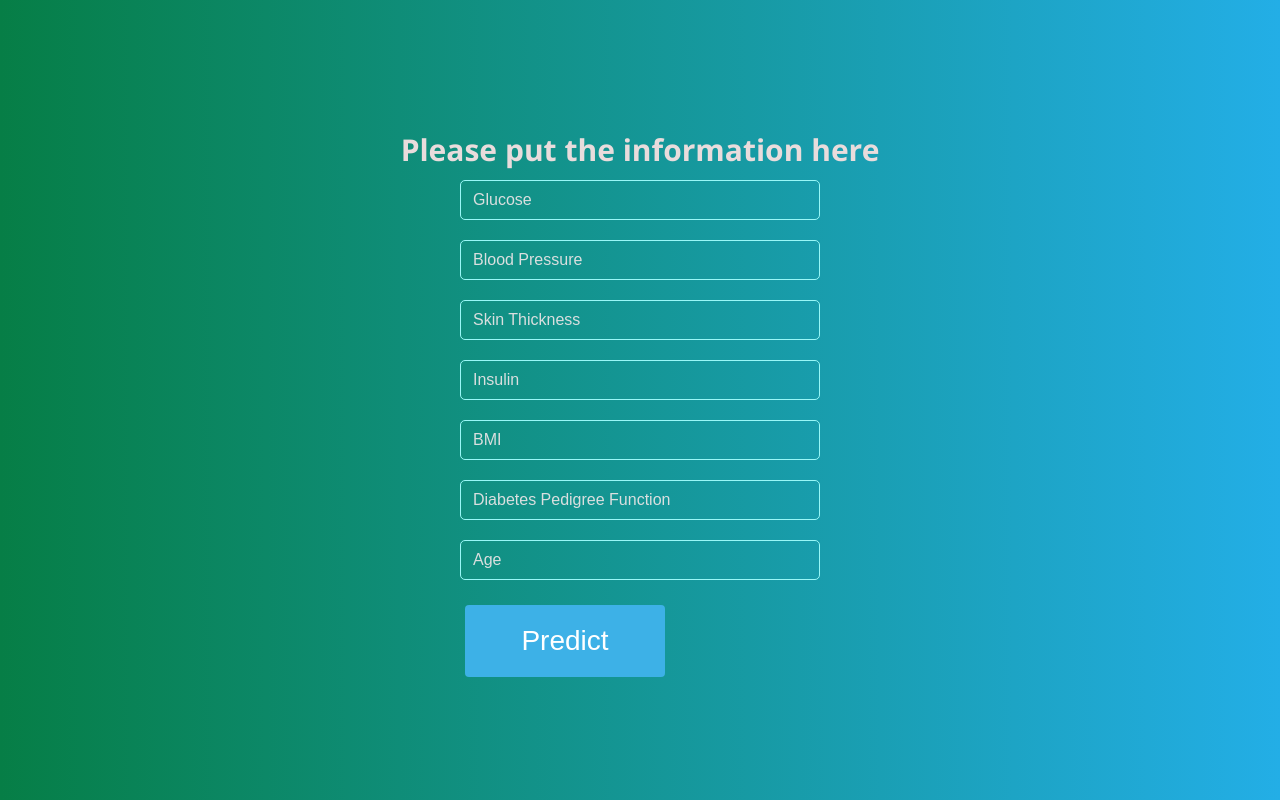
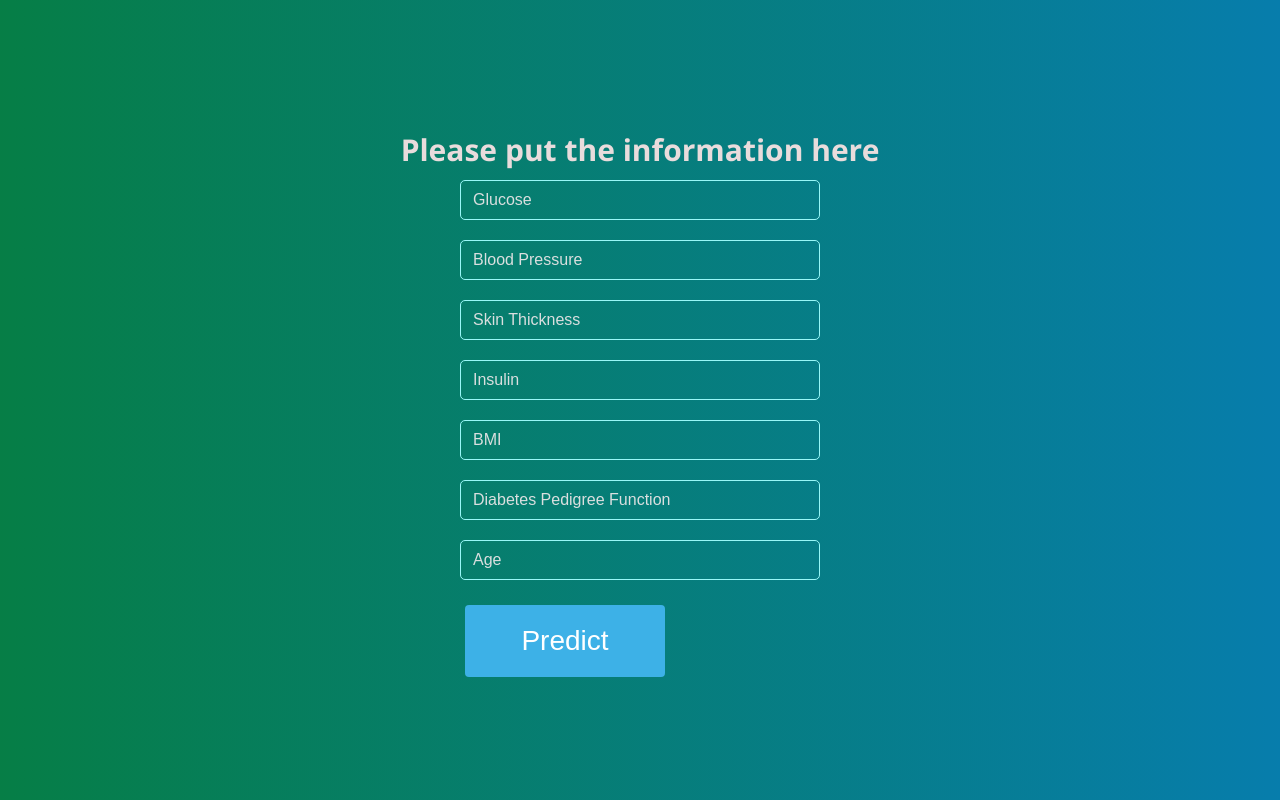
Before and after one commit to Salma-Muhammad-Elnady/Diabetes-project, a Flask app: page / in a window 1280 px wide. Run offline with Flask 3, Linux system fonts and the light colour scheme; parts of the project's set-up code (start-up, migrations or seed data) failed here and were passed over.

Commit message:
first commit

```diff
--- a/static/Css/style.css
+++ b/static/Css/style.css
@@ -10,7 +10,7 @@ body {
     justify-content: center;
     align-items: center;
     flex-direction: column;
-    background: linear-gradient(to right, #067e46, #23aee6);
+    background: linear-gradient(to right, #067e46, #077dac);
 }
 
 h1 {
```
